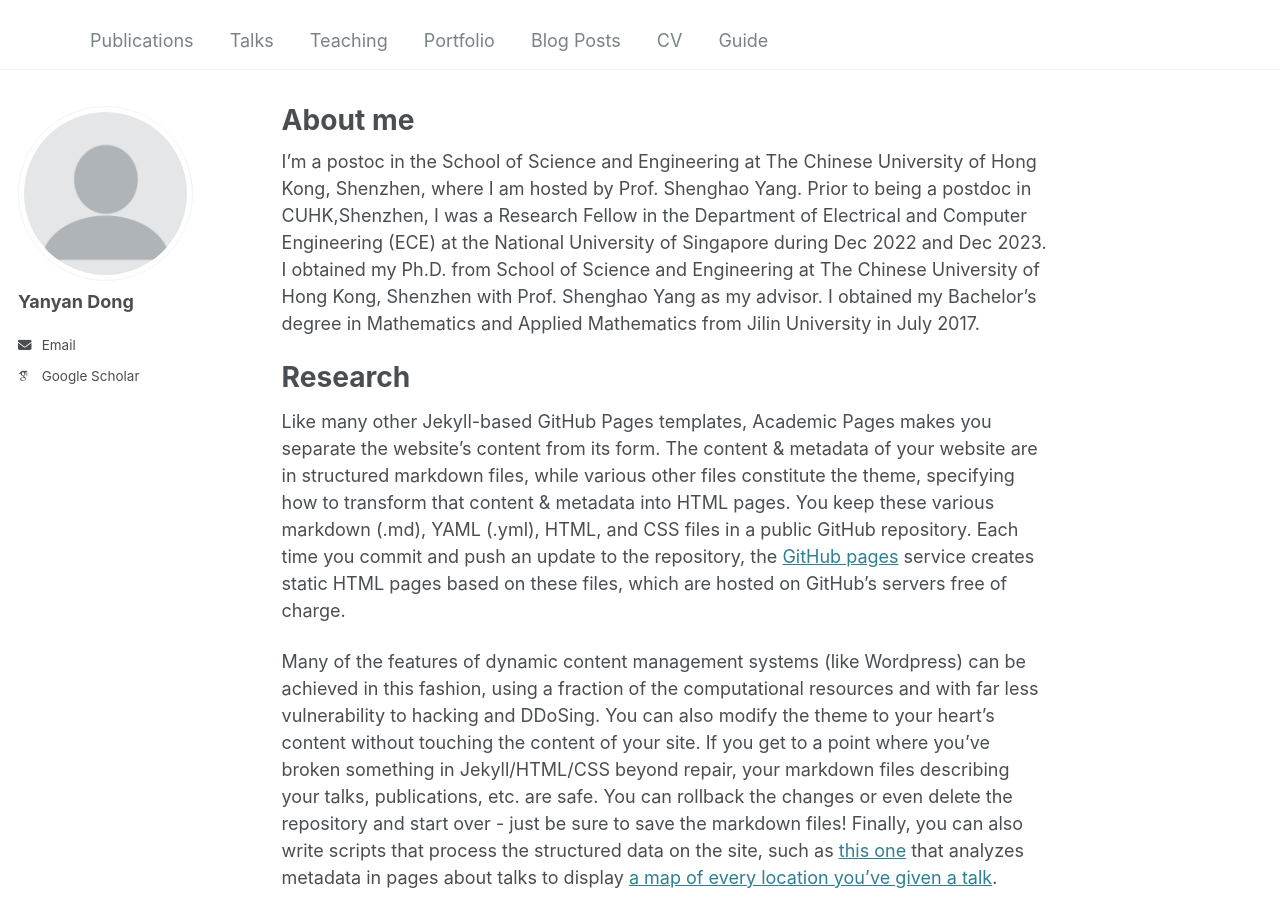
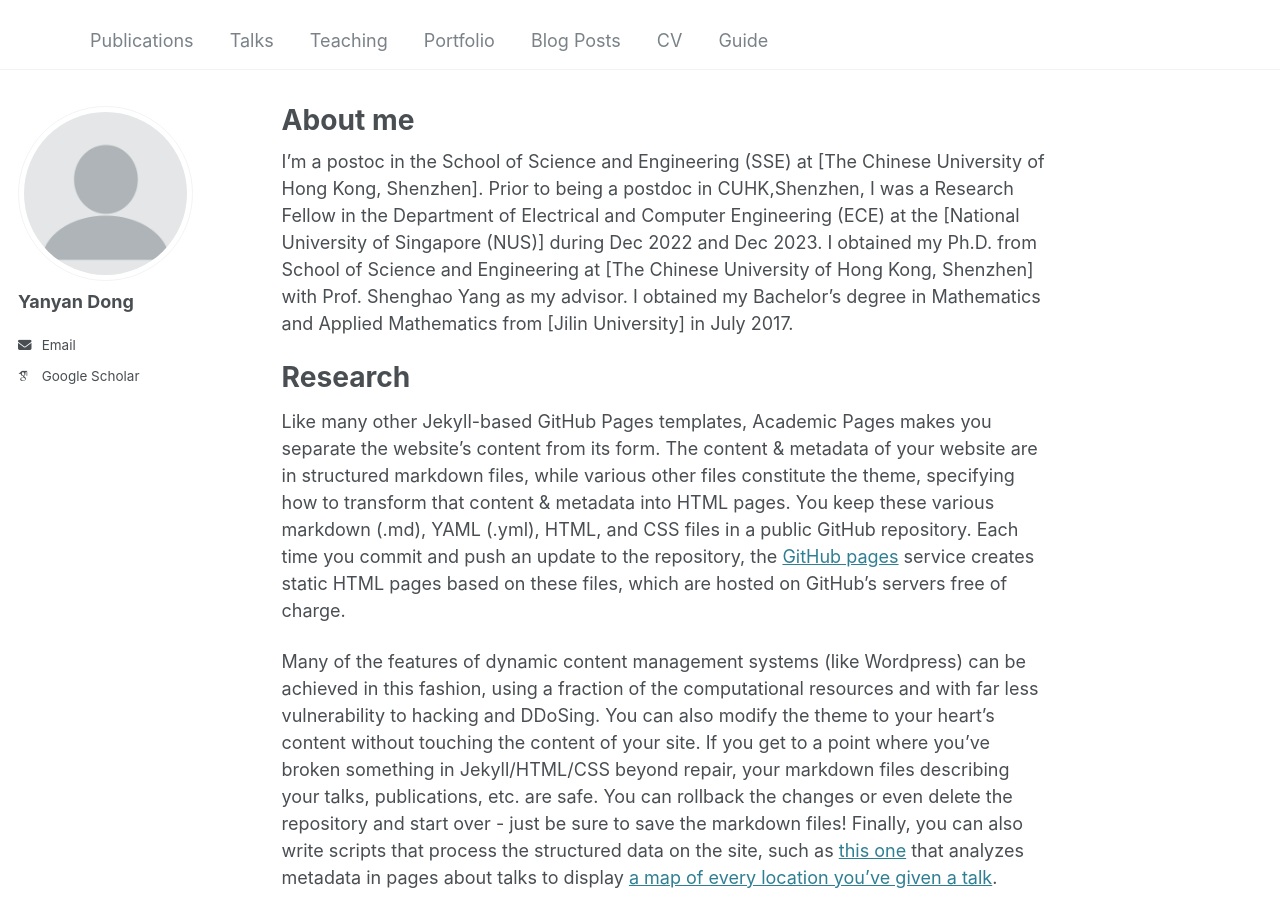
Before and after one commit to yan-yanDong/yydong, a Jekyll site: the page built from _pages/about.md, in a window 1280 px wide and 900 px high. Built offline with Jekyll 4.4.1, drawn with Linux system fonts in a browser that asks for light colours; some web fonts are replaced.

Commit message:
Update about.md

```diff
--- a/_pages/about.md
+++ b/_pages/about.md
@@ -7,7 +7,7 @@ redirect_from:
   - /about.html
 ---
 
-I'm a postoc in the School of Science and Engineering at The Chinese University of Hong Kong, Shenzhen, where I am hosted by Prof. Shenghao Yang. Prior to being a postdoc in CUHK,Shenzhen, I was a Research Fellow in the Department of Electrical and Computer Engineering (ECE) at the National University of Singapore during Dec 2022 and Dec 2023. I obtained my Ph.D. from School of Science and Engineering at The Chinese University of Hong Kong, Shenzhen with Prof. Shenghao Yang as my advisor. I obtained my Bachelor's degree in Mathematics and Applied Mathematics from Jilin University in July 2017.
+I'm a postoc in the School of Science and Engineering (SSE) at [The Chinese University of Hong Kong, Shenzhen]. Prior to being a postdoc in CUHK,Shenzhen, I was a Research Fellow in the Department of Electrical and Computer Engineering (ECE) at the [National University of Singapore (NUS)] during Dec 2022 and Dec 2023. I obtained my Ph.D. from School of Science and Engineering at [The Chinese University of Hong Kong, Shenzhen] with Prof. Shenghao Yang as my advisor. I obtained my Bachelor's degree in Mathematics and Applied Mathematics from [Jilin University] in July 2017.
 
 Research
 ======
```
